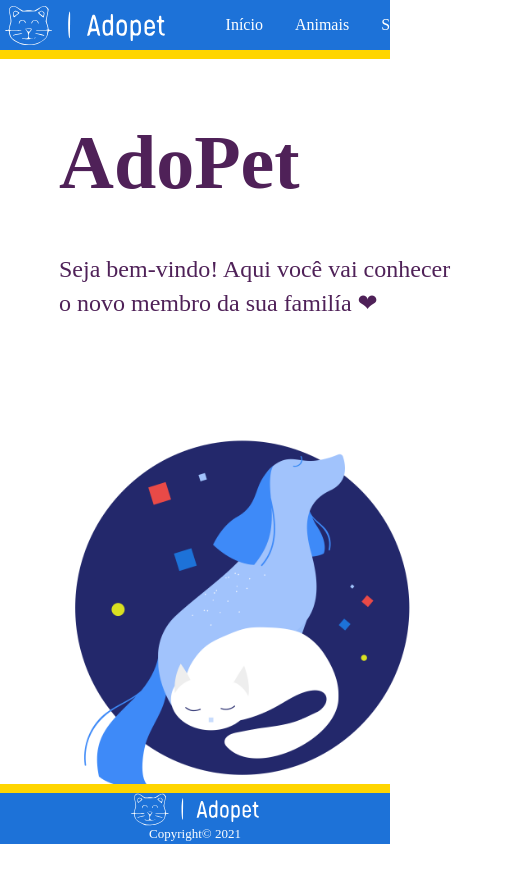
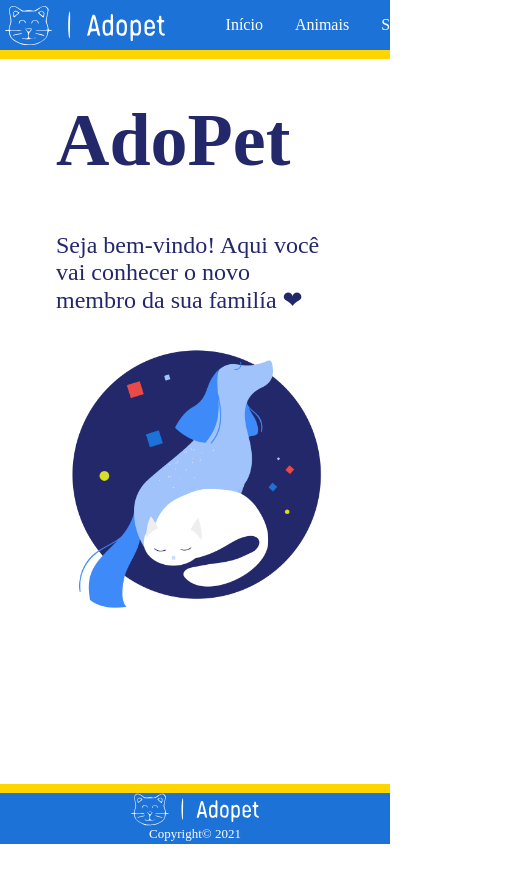
Before and after one commit to andrezasantana/adopet, a React (Create React App) app: page / in a window 390 px wide. Shown: the top 882 px of the page, 510 px wide, since content can reach past the window. After the commit the page ends 844 px from the top, so only its background shows below. Built offline with nearby package versions, Linux system fonts and the light colour scheme.

Commit message:
modify the banner css

```diff
--- a/src/components/banner/style.css
+++ b/src/components/banner/style.css
@@ -1,64 +1,31 @@
 .main {
-    display: flex;
-    justify-content: space-between;
+    display: inline-flex;
     align-items: center;
-    width: 100%;
-	height: 100%;
-    padding: 4rem;
+	margin: 3rem;
 }
-
 .main h1 {
     font-size: 74px;
     color: #23286bff;
 }
 
 .main img {
-    width: 30%;
-	padding: 1rem;
-    margin-right: 10%;
+    width: 40%;
 }
 
 .main p {
     font-size: 24px;
-    line-height: 34px;
     color: #23286bff;
-    width:400px;
-
 }
-
+/* Mobile */
 @media (max-width:768px) {
     .main {
-		padding: 4rem;
 		display: flex;
 		flex-direction:column;
-		justify-content: space-evenly;
+		justify-content: center;
 		align-items: center;
-		width: 100%;
-		height: 100%;
-	}
-
-	.main h1 {
-    font-size: 76px;
-	font-weight: 900;
-	line-height: 78px;
-    color: #4f2158;
-	width:90px;
-	}
-
-	.main p {
-		margin-top: 20px;
-		font-size: 24px;
-		line-height: 34px;
-		color: #4f2158;
-
 	}
 
 	.main img {
-		margin-top: 4rem;
 		width: 100%;
-		max-width: 1100px;
-		height: 100%;
-		max-height: 680px;
-		align-items: center;
 	}
 }
```
